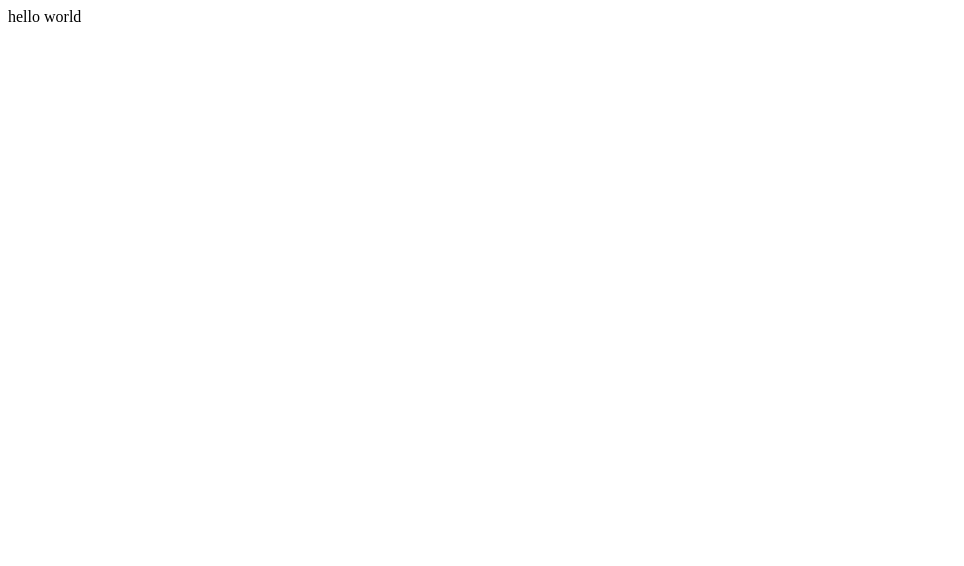
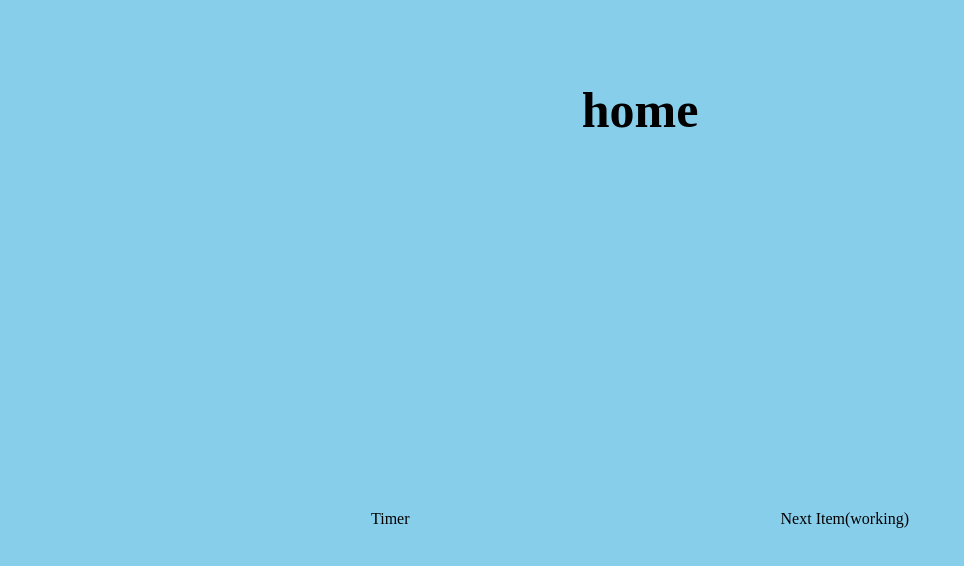
Before and after one commit to JHL71/playground, a React (Create React App) app in the folder playground/: page / in a window 1280 px wide. Shown: the top 566 px of the page, without its empty margins (0-964 px from the left). Built offline with nearby package versions, Linux system fonts and the light colour scheme.

Commit message:
router setting

```diff
--- a/playground/src/App.js
+++ b/playground/src/App.js
@@ -1,11 +1,23 @@
-
+import styled from 'styled-components';
+import {BrowserRouter as Router, Routes, Route, Navigate} from 'react-router-dom';
+import { Timer, Home } from './page';
 
 function App() {
   return (
-   <>
-   hello world
-   </>
+    <>
+      <Header></Header>
+      <Router>
+        <Routes>
+          <Route path='/' element={<Home />} />
+          <Route path='/timer' element={<Timer />} />
+          <Route path='/*' element={<Navigate to='/' />} />
+        </Routes>
+      </Router>
+    </>
   );
 }
 
+const Header = styled.div`
+`
+
 export default App;
--- /dev/null
+++ b/playground/src/index.css
@@ -0,0 +1,3 @@
+body {
+    margin: 0;
+  }
--- a/playground/src/index.js
+++ b/playground/src/index.js
@@ -1,6 +1,7 @@
 import React from 'react';
 import ReactDOM from 'react-dom/client';
 import App from './App';
+import './index.css';
 
 const root = ReactDOM.createRoot(document.getElementById('root'));
 root.render(
--- /dev/null
+++ b/playground/src/page/home.js
@@ -0,0 +1,52 @@
+import { useNavigate } from "react-router-dom";
+import styled from "styled-components";
+
+function Home() {
+    const navigate = useNavigate();
+    const move = (str) => {
+        navigate(`${str}`)
+    }
+
+    return(
+        <>
+            <Wrap>
+                <Title>home</Title>
+                <div>
+                    &nbsp;
+                </div>
+                <ConBox>
+                    <div onClick={() => move('/timer')}>
+                        Timer
+                    </div>
+                    <div>
+                        Next Item(working)
+                    </div>
+                </ConBox>
+            </Wrap>
+        </>
+    )
+}
+
+const Wrap = styled.div`
+  background: skyblue;
+  width: 100%;
+  height: 100vh;
+  display: flex;
+  flex-direction: column;
+  justify-content: space-evenly;
+  align-items: center;
+`
+
+const Title = styled.div`
+    font-size: 50px;
+    font-weight: bold;
+`
+
+const ConBox = styled.div`
+    width: 100%;
+    height: 400px;
+    display: flex;
+    justify-content: space-evenly;
+    align-items: center;
+`
+export default Home;
--- /dev/null
+++ b/playground/src/page/index.js
@@ -0,0 +1,4 @@
+import Timer from './timer';
+import Home from './home';
+
+export { Timer, Home }
--- /dev/null
+++ b/playground/src/page/timer.js
@@ -0,0 +1,17 @@
+import { useNavigate } from "react-router-dom";
+
+function Timer() {
+    const navigate = useNavigate();
+    const back = () => {
+        navigate('/');
+    }
+
+    return (
+        <>
+            <title>Timer</title>
+            <button onClick={back}>back</button>
+        </>
+    )
+}
+
+export default Timer;
```
